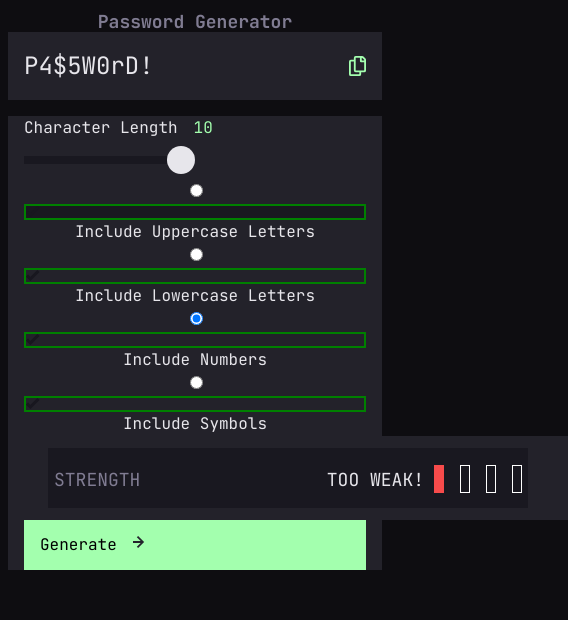
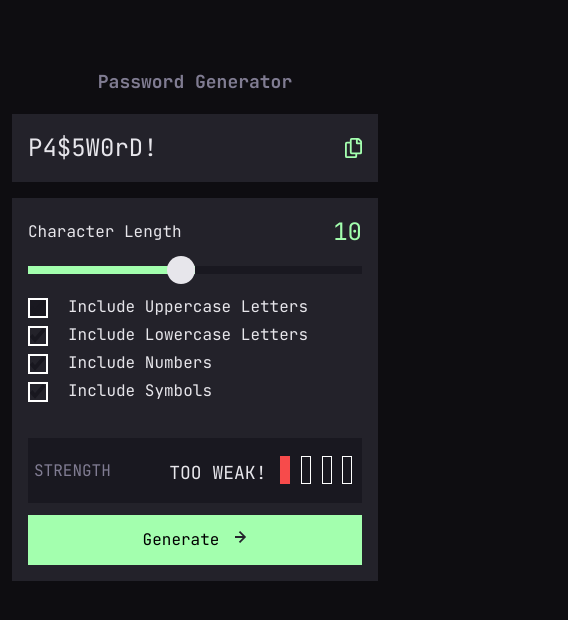
Before and after one commit to nataliesmyth/FEM-pw-generator-app, a plain HTML site: page public/index.html in a window 390 px wide. Shown: the whole page, 568 px wide, since content can reach past the window. Drawn offline with Linux system fonts and the light colour scheme.

Commit message:
mobile styling

```diff
--- a/app.js
+++ b/app.js
@@ -1 +1,27 @@
 console.log('sanity check');
+
+const checkbox = document.querySelectorAll('.checkbox');
+const checkImg = document.querySelectorAll('.check-image')
+
+function handleCheckboxClick() {
+    console.log('click!')
+}
+
+checkbox.forEach((check) => {
+
+    check.addEventListener('click', () => {
+        console.log(check)
+        // check.classList.toggle('.active');
+        // checkImg.classList.toggle('.hidden');
+        console.log(check.style.backgroundColor)
+        if (check.style.backgroundColor === 'hsl(127 100 82)' ||
+            check.style.backgroundColor === 'rgb(163, 255, 174)') {
+                check.style.backgroundColor = 'hsl(248 15 11)';
+                check.style.borderColor = '#FFFFFF'
+            } else {
+                check.style.backgroundColor = 'hsl(127 100 82)';
+                check.style.borderColor = 'transparent';
+        }
+        checkImg.style.display = 'block';
+    });
+});
--- a/styles.css
+++ b/styles.css
@@ -18,6 +18,7 @@
     --fs-600: 2rem;
     --fs-500: 1.5rem;
     --fs-400: 1.125rem;
+    --fs-300: 1rem;
 
     /* font-family */
     --ff-mono: "JetBrains Mono", monospace;
@@ -144,11 +145,19 @@ p {
     gap: var(--gap, 1rem);
 }
 
+.main {
+  margin: 1em auto;
+  padding-inline: 0.25em;
+  max-width: 80rem;
+  text-align: center;
+}
+
 .container {
-    margin: 1em auto;
-    padding-inline: 1em;
-    max-width: 80rem;
-    text-align: center;
+  background-color: hsl( var(--clr-dark) );
+  margin: 1em auto;
+  padding: 1em;
+  max-width: 80rem;
+  text-align: center;
 }
 
 .sr-only {
@@ -183,12 +192,16 @@ p {
 
 /* typography */
 
-.fs-600 { font-size: var(--fs-600) };
-.fs-500 { font-size: var(--fs-500) };
-.fs-400 { font-size: var(--fs-400) };
+.fs-600 { font-size: var(--fs-600); }
+.fs-500 { font-size: var(--fs-500); }
+.fs-400 { font-size: var(--fs-400); }
 
 .uppercase {
     text-transform: uppercase;
+}
+
+.hidden {
+  display: none;
 }
 
 body {
@@ -197,6 +210,7 @@ body {
 
 .title {
   text-align: center;
+  margin-block: 4em 1.25em;
 }
 
 .password-output {
@@ -214,11 +228,27 @@ body {
   height: 20px;
 }
 
+.character-length {
+  justify-content: space-between;
+  align-items: center;
+}
+
+.char-length-num {
+  font-size: 24px;
+}
+
 .slider {
   position: relative;
-  width: 50%;
+  width: 100%;
   height: .5rem;
   margin-block: 1em;
+}
+
+.slider-left {
+  width: 50%;
+  height: inherit;
+  background: hsl(var(--clr-accent));
+  position: relative;
 }
 
 .slider-dial {
@@ -238,28 +268,46 @@ body {
 
 .strength-container {
   flex-direction: column;
-  width: 34rem;
-  padding: 1em;
+  width: 100%;
+  /* padding: 1em; */
   font-size: var(--fs-500);
   padding-block: .5em;
   text-transform: uppercase;
 }
 
+.strength-label {
+  font-size: var(--fs-300);
+}
+
 .rectangle {
-  display: inline-block;
+  /* display: inline-block; */
   border: 1px solid #FFFFFF;
   width: 0.625rem;
   height: 1.75rem;
-  margin: 0;
+  margin: .75em .15em .15em .15em;
   padding: 0;
+}
+
+.radio-buttons {
+  text-align: left;
+  margin-block: 1.5em;
+}
+
+.radio-buttons > * {
+  margin-block: .5em;
+  display: flex;
+
+}
+
+.radio-button > label {
+  display: flex;
+  gap: 20px;
 }
 
 .strength {
   padding-inline: 0.25em;
   justify-content: space-between;
   align-items: center;
-  gap: 130px;
-  width: 30rem;
 }
 
 .left,
@@ -276,7 +324,9 @@ body {
 }
 
 .strength-result-graph {
-  align-self: end;
+  justify-content: center;
+  align-items: end;
+  gap: 0.15em;
 }
 
 .border-none {
@@ -284,18 +334,28 @@ body {
 }
 
 .checkbox {
-  border: 2px solid green;
+  display: flex;
+  width: 20px;
+  height: 20px;
+  border: 2px solid #FFF;
+  /* background: red; */
 }
 
-.checkbox-icon {
-  border: 10px solid red;
+.active {
+  background-color: hsl( var(--clr-accent) );
 }
 
-input#active {
-  background-color: red;
+.check-image {
+  color: red;
+}
+
+input[type="radio"] {
+  appearance: none;
+  margin: 0;
 }
 
 .generate-btn {
+  justify-content: center;
   padding: 1em;
   width: 100%;
   background-color: hsl( var(--clr-accent) );
```
Also changed, not shown: starter-code/index.html (deleted, +0 -47 lines), starter-code/assets/fonts/JetBrainsMono-Italic-VariableFont_wght.ttf (deleted), starter-code/assets/fonts/JetBrainsMono-VariableFont_wght.ttf (deleted), starter-code/assets/fonts/README.txt (deleted), starter-code/assets/fonts/static/JetBrainsMono-Bold.ttf (deleted), starter-code/assets/fonts/static/JetBrainsMono-BoldItalic.ttf (deleted), starter-code/assets/images/favicon-32x32.png (deleted), starter-code/assets/images/icon-arrow-right.svg (deleted), starter-code/assets/images/icon-check.svg (deleted), starter-code/assets/images/icon-copy.svg (deleted), 1 other file.
